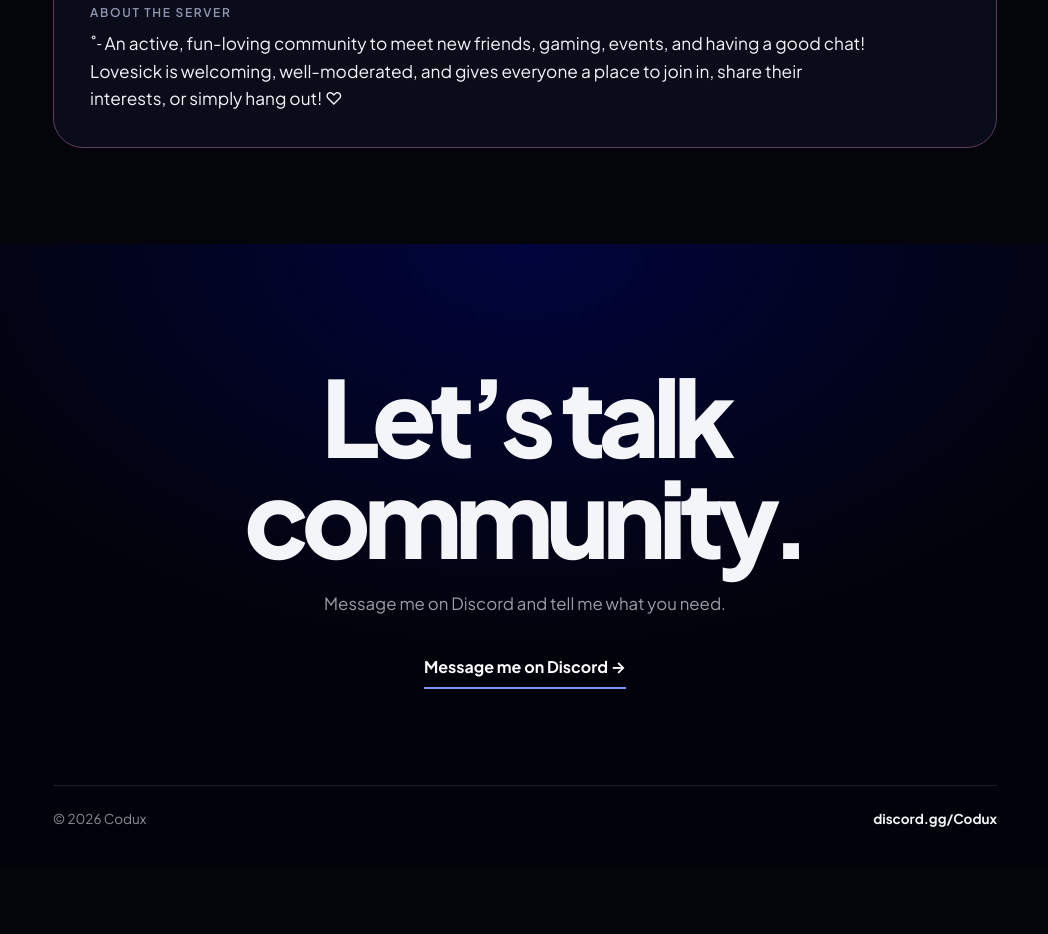
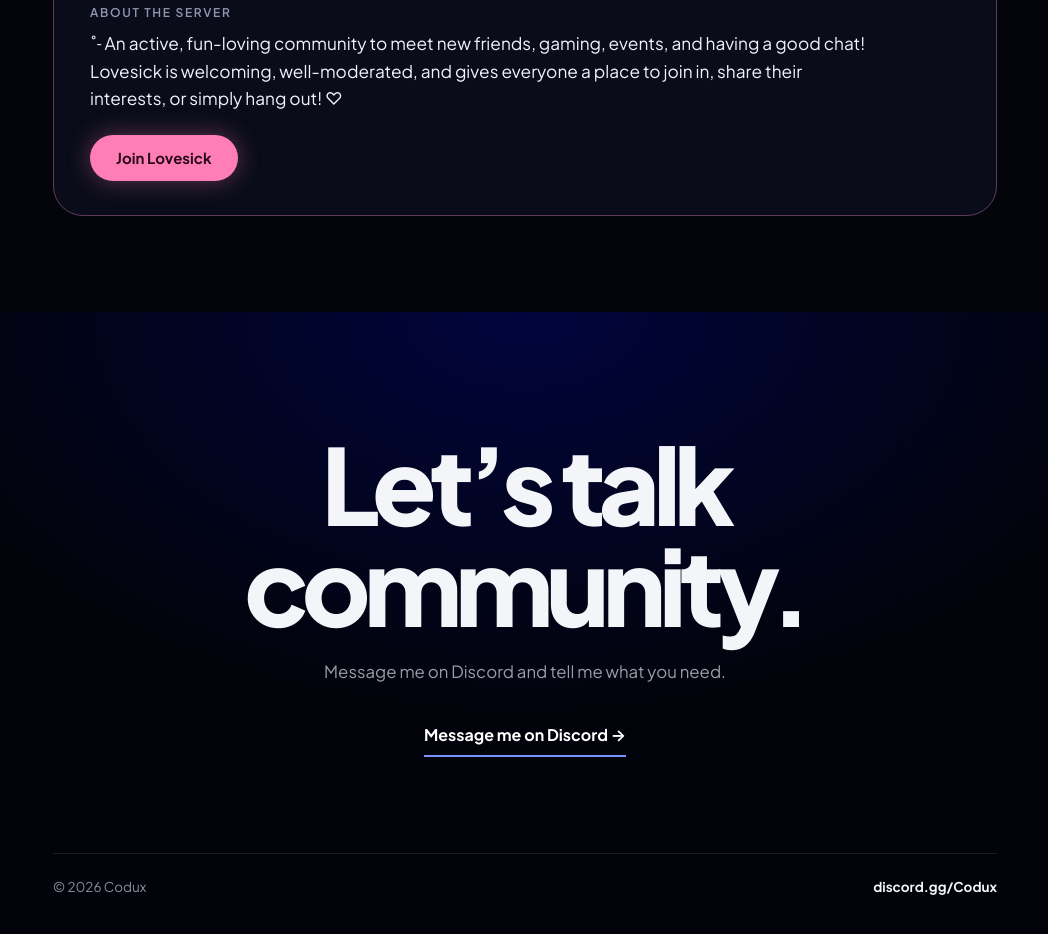
Before and after one commit to CoduxXYZ/coduxportfolio, a plain HTML site: page index.html in a window 1280 px wide. Shown: the part 4636-5570 px from the top of the page, without its empty margins (115-1163 px from the left). Before the commit the page ends 5502 px from the top, so only its background shows below. Drawn offline with Linux system fonts and the light colour scheme; no server answers.

Commit message:
Add join link for Lovesick community

```diff
--- a/index.html
+++ b/index.html
@@ -145,6 +145,8 @@ h2 i.rose{color:var(--rose)}
 .ls-stat b{display:block;font-size:2rem;font-weight:800;letter-spacing:-.05em;line-height:1.1;color:var(--rose)}
 .ls-stat span{font-size:13px;font-weight:600;color:var(--muted)}
 .ls-about{margin-top:8px;max-width:62ch;font-size:1.08rem;line-height:1.6}
+.ls-join{display:inline-flex;align-items:center;min-height:46px;margin-top:22px;padding:0 26px;border-radius:999px;background:var(--rose);color:#2a0a1a;font:700 15px var(--font);text-decoration:none;box-shadow:0 0 24px rgba(255,126,182,.35);transition:filter .15s,box-shadow .15s}
+.ls-join:hover{filter:brightness(1.08);box-shadow:0 0 34px rgba(255,126,182,.55)}
 @media (max-width:520px){.ls-logo{width:80px;height:80px}.ls-top{margin-top:-40px}}
 .pvl{position:absolute;z-index:1;right:9%;top:50%;transform:translateY(-50%);display:grid;place-items:center;width:clamp(84px,28%,140px);aspect-ratio:1}
 .pvl img{display:block;width:100%;height:100%;object-fit:contain;filter:drop-shadow(0 6px 16px rgba(0,0,0,.35))}
@@ -311,6 +313,7 @@ h2 i.rose{color:var(--rose)}
         </div>
         <p class="lab" style="margin-top:24px">About the server</p>
         <p class="ls-about">&#730;&#727; An active, fun-loving community to meet new friends, gaming, events, and having a good chat! Lovesick is welcoming, well-moderated, and gives everyone a place to join in, share their interests, or simply hang out! &#9825;</p>
+        <a class="ls-join" href="https://discord.gg/lvsick" target="_blank" rel="noopener noreferrer">Join Lovesick</a>
       </div>
     </article>
   </section>
```
